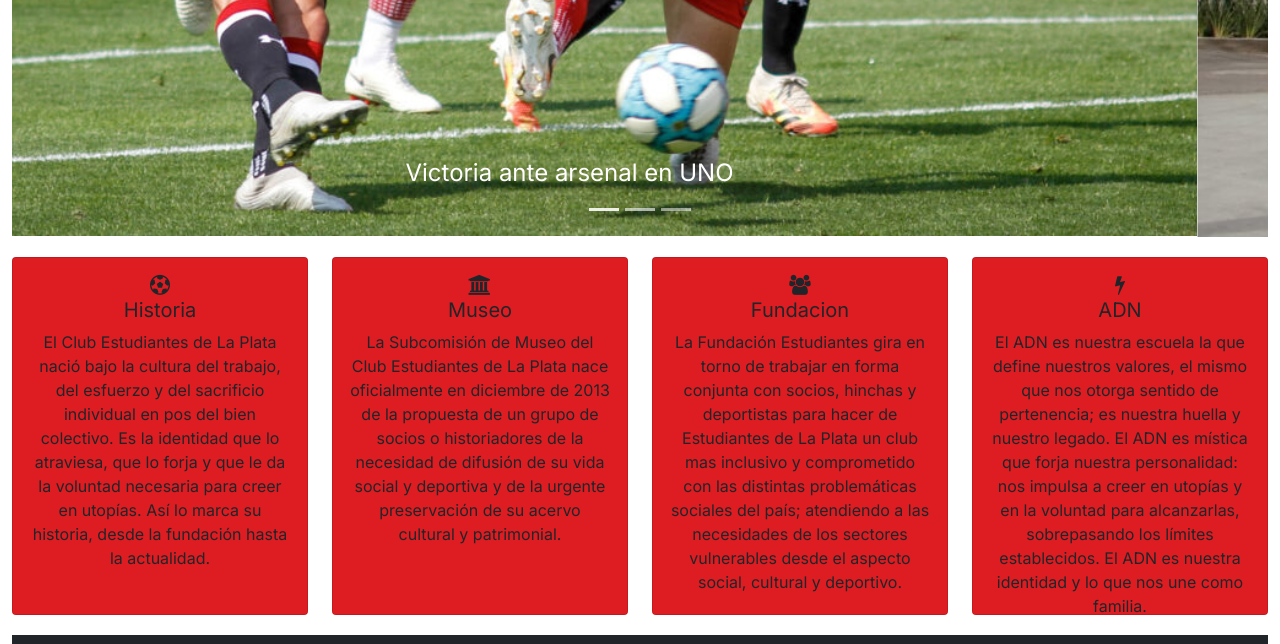
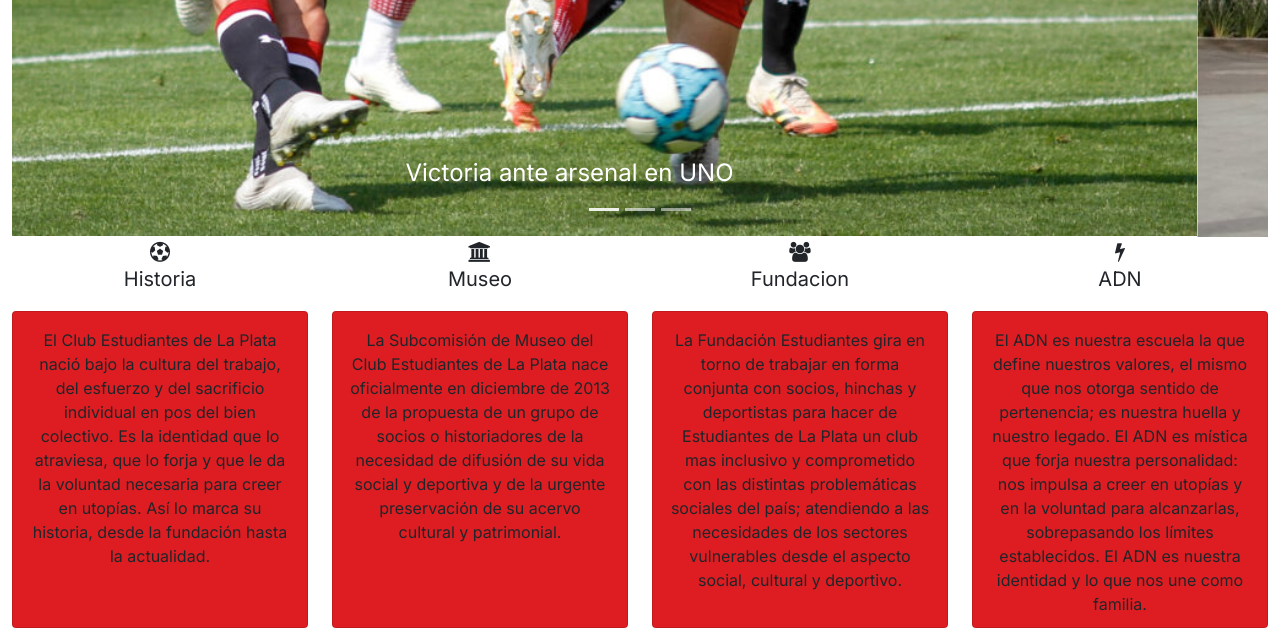
Before and after one commit to FedeEseiza/stio_institucional, a plain HTML site: page index.html in a window 1280 px wide. Shown: the part 624-1268 px from the top of the page. Drawn offline with nearby package versions, Linux system fonts and the light colour scheme.

Commit message:
Upgrade card title

```diff
--- a/assets/css/style.css
+++ b/assets/css/style.css
@@ -32,14 +32,16 @@ body
 }
 .card
 {
-    height: 90%;
+    height: 80%;
 }
-.card-body i
+.card-titulo
 {
+    text-align: center;
     font-size: 20px;
 }
 .container-redes
 {
+    margin-top: 30px;
     padding: 15px;
     align-items: center;
 }
--- a/index.html
+++ b/index.html
@@ -17,7 +17,7 @@
     <nav class="navbar navbar-expand-lg navbar-light bg-light">
         <div class="container-fluid">
             <a class="navbar-brand" href="http://127.0.0.1:5500/index.html">
-                <img src="assets/img/logo-edelp.png" width="50" height="50" alt="">
+                <img src="assets/img/logo-edelp.png" alt="">
             </a>
             <button class="navbar-toggler" type="button" data-bs-toggle="collapse" data-bs-target="#navbarNav" aria-controls="navbarNav" aria-expanded="false" aria-label="Toggle navigation">
                 <span class="navbar-toggler-icon"></span>
@@ -81,37 +81,45 @@
         </div>
         <div class="row row-cols-1 row-cols-md-4 g-4">
             <div class="col">
+                <div class="card-titulo">
+                  <i class="fa fa-futbol-o" aria-hidden="true"></i>
+                  <h5>Historia</h5>
+                </div>
                 <div class="card">
                 <div class="card-body">
-                    <i class="fa fa-futbol-o" aria-hidden="true"></i>
-                    <h5>Historia</h5>
                   <p class="card-text">El Club Estudiantes de La Plata nació bajo la cultura del trabajo, del esfuerzo y del sacrificio individual en pos del bien colectivo. Es la identidad que lo atraviesa, que lo forja y que le da la voluntad necesaria para creer en utopías. Así lo marca su historia, desde la fundación hasta la actualidad.</p>
                 </div>
               </div>
             </div>
             <div class="col">
+              <div class="card-titulo">
+                <i class="fa fa-university" aria-hidden="true"></i>
+                <h5>Museo</h5>
+              </div>
               <div class="card">
                 <div class="card-body">
-                  <i class="fa fa-university" aria-hidden="true"></i>
-                  <h5>Museo</h5>
                   <p class="card-text">La Subcomisión de Museo del Club Estudiantes de La Plata nace oficialmente en diciembre de 2013 de la propuesta de un grupo de socios o historiadores de la necesidad de difusión de su vida social y deportiva y de la urgente preservación de su acervo cultural y patrimonial.</p>
                 </div>
               </div>
             </div>
             <div class="col">
+                <div class="card-titulo">
+                  <i class="fa fa-users" aria-hidden="true"></i>
+                  <h5>Fundacion</h5>
+                </div>
                 <div class="card">
                     <div class="card-body">
-                        <i class="fa fa-users" aria-hidden="true"></i>
-                        <h5>Fundacion</h5>
-                    <p class="card-text">La Fundación Estudiantes gira en torno de trabajar en forma conjunta con socios, hinchas y deportistas para hacer de Estudiantes de La Plata un club mas inclusivo y comprometido con las distintas problemáticas sociales del país; atendiendo a las necesidades de los sectores vulnerables desde el aspecto social, cultural y deportivo.</p>
-                  </div>
+                      <p class="card-text">La Fundación Estudiantes gira en torno de trabajar en forma conjunta con socios, hinchas y deportistas para hacer de Estudiantes de La Plata un club mas inclusivo y comprometido con las distintas problemáticas sociales del país; atendiendo a las necesidades de los sectores vulnerables desde el aspecto social, cultural y deportivo.</p>
+                    </div>
                 </div>
               </div>
               <div class="col">
+                <div class="card-titulo">
+                  <i class="fa fa-bolt" aria-hidden="true"></i>
+                  <h5>ADN</h5>
+                </div>
                 <div class="card">
                   <div class="card-body">
-                    <i class="fa fa-bolt" aria-hidden="true"></i>
-                    <h5>ADN</h5>
                     <p class="card-text">El ADN es nuestra escuela la que define nuestros valores, el mismo que nos otorga sentido de pertenencia; es nuestra huella y nuestro legado. El ADN es mística que forja nuestra personalidad: nos impulsa a creer en utopías y en la voluntad para alcanzarlas, sobrepasando los límites establecidos. El ADN es nuestra identidad y lo que nos une como familia.</p>
                   </div>
                 </div>
```
